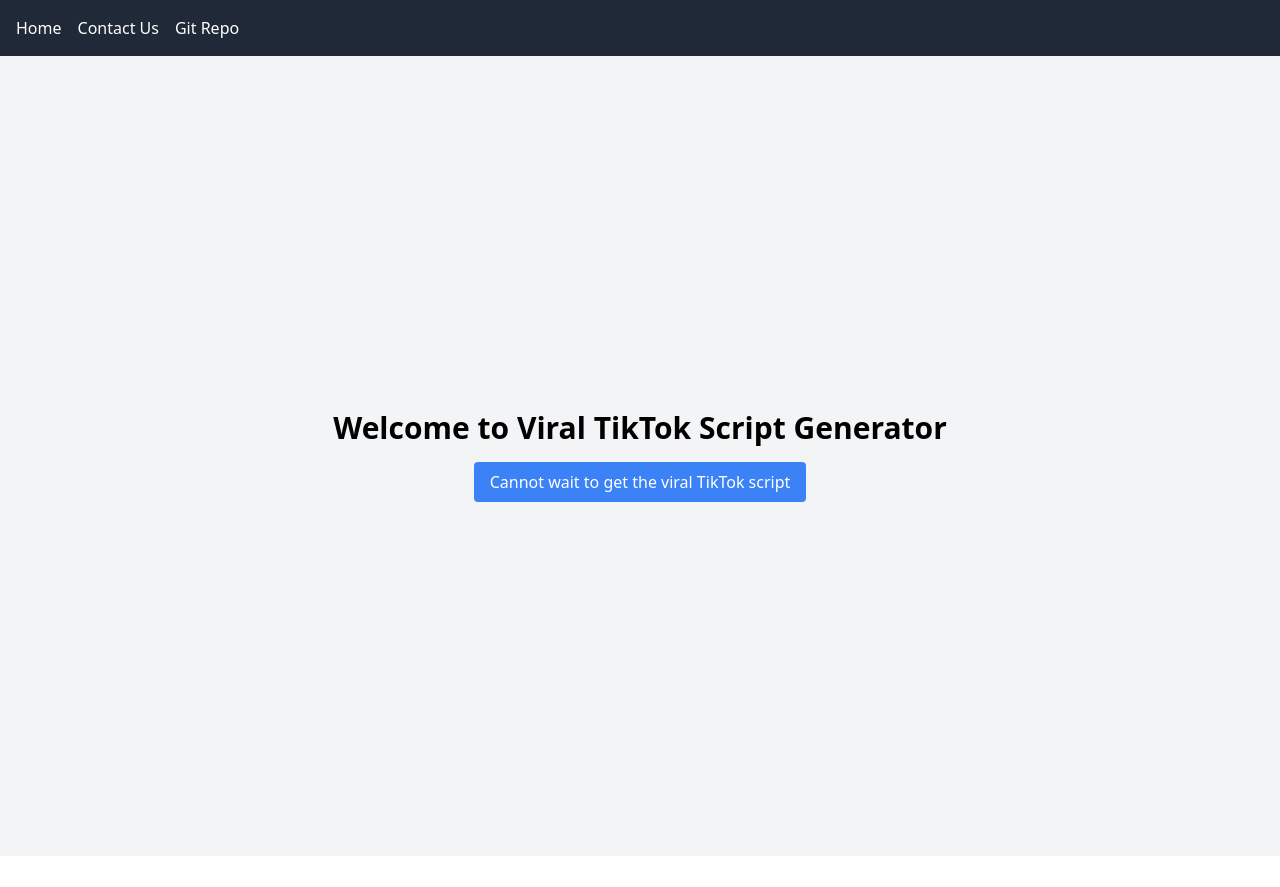
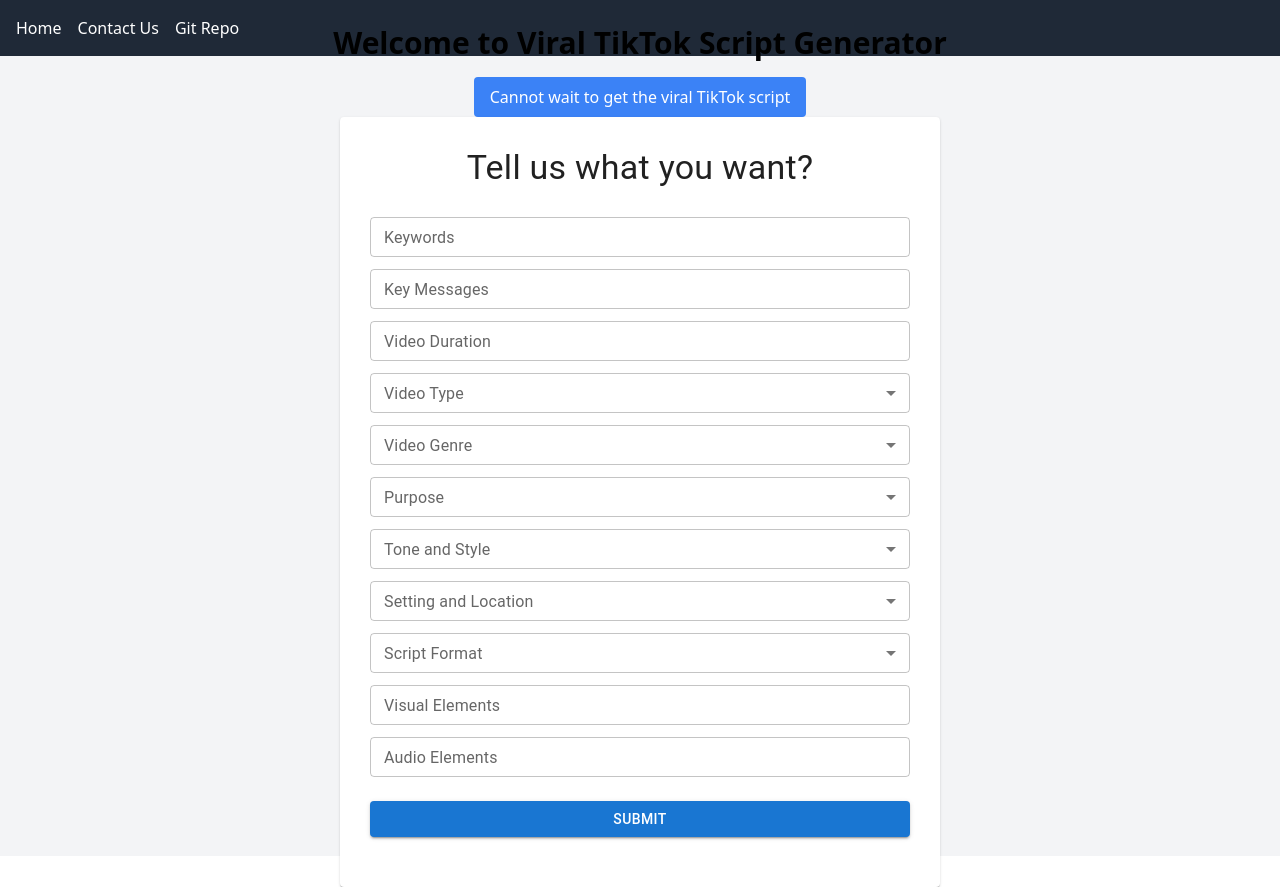
Before and after one commit to Scriptly-Wizards/Scriptly, a Next.js app in the folder frontend/: page / in a window 1280 px wide. Before the commit the page ends 856 px from the top, so only its background shows below. Built offline with nearby package versions, Linux system fonts and the light colour scheme.

Commit message:
add form component

```diff
--- a/frontend/app/page.tsx
+++ b/frontend/app/page.tsx
@@ -1,5 +1,6 @@
 import React, {useRef} from "react";
 import '../styles/globals.css';
+import Form from "@/component/Form/Form";
 
 const HomePage = () => {
   // const formRef = useRef<HTMLDivElement>(null);
@@ -13,6 +14,7 @@
       <div className="landing-page h-screen flex flex-col justify-center items-center text-center bg-gray-100">
         <h1 className="text-3xl font-bold">Welcome to Viral TikTok Script Generator</h1>
         <button className="mt-4 px-4 py-2 bg-blue-500 text-white rounded">Cannot wait to get the viral TikTok script</button>
+        <Form/>
       </div>
       {/* <div ref={formRef}>
         <Form />
--- /dev/null
+++ b/frontend/component/Form/CustomDropDown.tsx
@@ -0,0 +1,34 @@
+import React from "react";
+import {MenuItem, TextField} from "@mui/material";
+
+type CustomDropDownProps = {
+    label: string,
+    name: string,
+    changeHandler: (event: React.ChangeEvent<HTMLInputElement>) => void,
+    values : Array<{value : string,label : string}>,
+    currentValue : string
+}
+
+const CustomTextField = (props: CustomDropDownProps) => {
+    return (
+        <TextField
+            select //converts to a dropdown
+            label={props.label}
+            name={props.name}
+            onChange={props.changeHandler}
+            value={props.currentValue}
+
+            variant={"outlined"} //enables special material-ui styling
+            size={"small"}
+            margin={"dense"}
+        >
+            {props.values.map(option => (
+                <MenuItem key={option.value} value={option.value}>
+                    {option.label}
+                </MenuItem>
+            ))}
+        </TextField>
+    );
+}
+
+export default CustomTextField
--- /dev/null
+++ b/frontend/component/Form/CustomTextField.tsx
@@ -0,0 +1,26 @@
+import React from "react";
+import { TextField } from "@mui/material";
+
+type CustomTextFieldProps = {
+    label: string;
+    name: string;
+    changeHandler: (event: React.ChangeEvent<HTMLInputElement>) => void;
+    placeholder?: string;
+}
+
+const CustomTextField: React.FC<CustomTextFieldProps> = (props) => {
+    return (
+        <TextField
+            label={props.label}
+            name={props.name}
+            onChange={props.changeHandler}
+            placeholder={props.placeholder}
+
+            variant="outlined"
+            size="small"
+            margin="dense"
+        />
+    );
+}
+
+export default CustomTextField;
--- /dev/null
+++ b/frontend/component/Form/Form.tsx
@@ -0,0 +1,188 @@
+"use client";
+import React, { useState } from "react";
+import { Typography, Paper, Button } from "@mui/material";
+import { styled } from '@mui/system';
+
+import CustomTextField from "./CustomTextField";
+import CustomDropDown from "./CustomDropDown";
+
+const Container = styled(Paper)({
+    backgroundColor: "#ffffff",
+    padding: 30,
+    textAlign: "center",
+    width: "80%", // Adjust width as needed
+    maxWidth: 600,
+    margin: "auto",
+  });
+
+  const FormContainer = styled("form")({
+    display: "flex",
+    flexDirection: "column",
+  });
+
+  const Title = styled(Typography)({
+    margin: "0px 0 20px 0",
+  });
+
+  const SubmitButton = styled(Button)({
+    margin: "20px 0",
+  });
+
+type Values = {
+  Keywords: string;
+  KeyMessages: string;
+  VideoDuration: string;
+  VideoType: string;
+  VideoGenre: string;
+  Purpose: string;
+  Setting: string;
+  ScriptFormat: string;
+  Tone: string;
+  VisualElements: string;
+  AudioElements: string;
+};
+
+const VideoTypeOptions = [
+  { value: "People", label: "People" },
+  { value: "Objects", label: "Objects" },
+  { value: "Animated", label: "Animated" },
+];
+
+const VideoGenreOptions = [
+  { value: "Documentary", label: "Documentary" },
+  { value: "Educational", label: "Educational" },
+  { value: "Promotional", label: "Promotional" },
+  { value: "Testimonial", label: "Testimonial" },
+  { value: "Tutorial", label: "Tutorial" },
+  { value: "Entertainment", label: "Entertainment" },
+];
+
+const PurposeOptions = [
+  { value: "Documentary", label: "Documentary" },
+  { value: "Educational", label: "Educational" },
+  { value: "Promotional", label: "Promotional" },
+  { value: "Testimonial", label: "Testimonial" },
+  { value: "Tutorial", label: "Tutorial" },
+  { value: "Entertainment", label: "Entertainment" },
+];
+
+const SettingOptions = [
+  { value: "Indoor", label: "Indoor" },
+  { value: "Outdoor", label: "Outdoor" },
+  { value: "Office", label: "Office" },
+  { value: "Home", label: "Home" },
+];
+
+const ScriptFormatOptions = [
+  { value: "Voice-over script", label: "Voice-over script" },
+  { value: "Dialogue", label: "Dialogue" },
+  { value: "Monologue", label: "Monologue" },
+  { value: "Interview", label: "Interview" },
+];
+
+const ToneOptions = [
+  { value: "Formal", label: "Formal" },
+  { value: "Informal", label: "Informal" },
+  { value: "Humorous", label: "Humorous" },
+  { value: "Serious", label: "Serious" },
+  { value: "Inspirational", label: "Inspirational" },
+];
+
+const Form: React.FC = () => {
+  const [values, setValues] = useState<Values>({
+    Keywords: "",
+    KeyMessages: "",
+    VideoDuration: "",
+    VideoType: "",
+    VideoGenre: "",
+    Purpose: "",
+    Setting: "",
+    ScriptFormat: "",
+    Tone: "",
+    VisualElements: "",
+    AudioElements: "",
+  });
+
+  const handleChange = (event: React.ChangeEvent<HTMLInputElement>) => {
+    setValues({ ...values, [event.target.name]: event.target.value });
+  };
+
+  const handleSubmit = (event: React.FormEvent<HTMLFormElement>) => {
+    event.preventDefault();
+    console.log(values);
+    // Add your submission logic here
+  };
+
+  return (
+    <Container>
+      <Title variant="h4">Tell us what you want?</Title>
+      <FormContainer onSubmit={handleSubmit}>
+        <CustomTextField changeHandler={handleChange} label="Keywords" name="Keywords"
+        placeholder="Core topics or phrases that should be prominently featured"/>
+        <CustomTextField changeHandler={handleChange} label="Key Messages" name="KeyMessages"
+        placeholder="Core points or messages that need to be conveyed"
+        />
+        <CustomTextField changeHandler={handleChange} label="Video Duration" name="VideoDuration"
+        placeholder="Total length of the video (e.g., 30 seconds, 1 minutes)"/>
+        <CustomDropDown
+          label="Video Type"
+          name="VideoType"
+          changeHandler={handleChange}
+          values={VideoTypeOptions}
+          currentValue={values.VideoType}
+        />
+        <CustomDropDown
+          label="Video Genre"
+          name="VideoGenre"
+          changeHandler={handleChange}
+          values={VideoGenreOptions}
+          currentValue={values.VideoGenre}
+        />
+        <CustomDropDown
+          label="Purpose"
+          name="Purpose"
+          changeHandler={handleChange}
+          values={PurposeOptions}
+          currentValue={values.Purpose}
+        />
+        <CustomDropDown
+          label="Tone and Style"
+          name="Tone"
+          changeHandler={handleChange}
+          values={ToneOptions}
+          currentValue={values.Tone}
+        />
+        <CustomDropDown
+          label="Setting and Location"
+          name="Setting"
+          changeHandler={handleChange}
+          values={SettingOptions}
+          currentValue={values.Setting}
+        />
+        <CustomDropDown
+          label="Script Format"
+          name="ScriptFormat"
+          changeHandler={handleChange}
+          values={ScriptFormatOptions}
+          currentValue={values.ScriptFormat}
+        />
+        <CustomTextField
+          label="Visual Elements"
+          name="VisualElements"
+          changeHandler={handleChange}
+          placeholder="Specific shots or angles (e.g., close-ups, wide shots, aerial shots)"
+        />
+
+        <CustomTextField changeHandler={handleChange} label="Audio Elements" name="AudioElements"
+        placeholder="Background music, sound effects, voice-over details."/>
+
+
+        <SubmitButton type="submit" variant="contained">
+          Submit
+        </SubmitButton>
+      </FormContainer>
+    </Container>
+  );
+};
+
+export default Form;
--- a/frontend/package.json
+++ b/frontend/package.json
@@ -9,6 +9,9 @@
     "lint": "next lint"
   },
   "dependencies": {
+    "@emotion/react": "^11.11.4",
+    "@emotion/styled": "^11.11.5",
+    "@mui/material": "^5.15.21",
     "next": "^14.2.4",
     "react": "^18.3.1",
     "react-dom": "^18.3.1"
```
Also changed, not shown: 1 other file (tests, documents, lock files or other folders).
